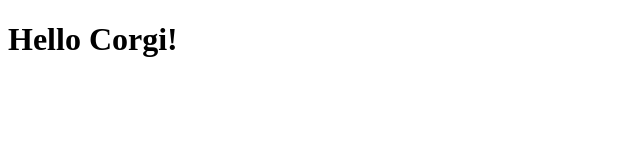
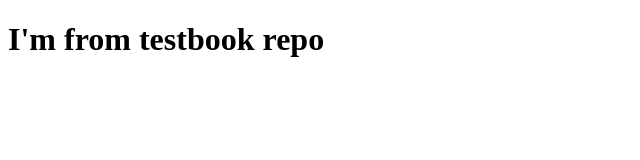
Before and after one commit to Corgi14/testbook, a plain HTML site: page index.html in a window 1280 px wide. Shown: the whole page, without its empty margins (0-640 px from the left). Drawn offline with Linux system fonts and the light colour scheme.

Commit message:
Update index.html

```diff
--- a/index.html
+++ b/index.html
@@ -3,9 +3,9 @@
 <head>
     <meta charset="UTF-8">
     <meta name="viewport" content="width=device-width, initial-scale=1.0">
-    <title>I'm from testbook repo</title>
+    <title>testbook</title>
 </head>
 <body>
-    <h1>Hello Corgi!</h1>
+    <h1>I'm from testbook repo</h1>
 </body>
 </html>
```
